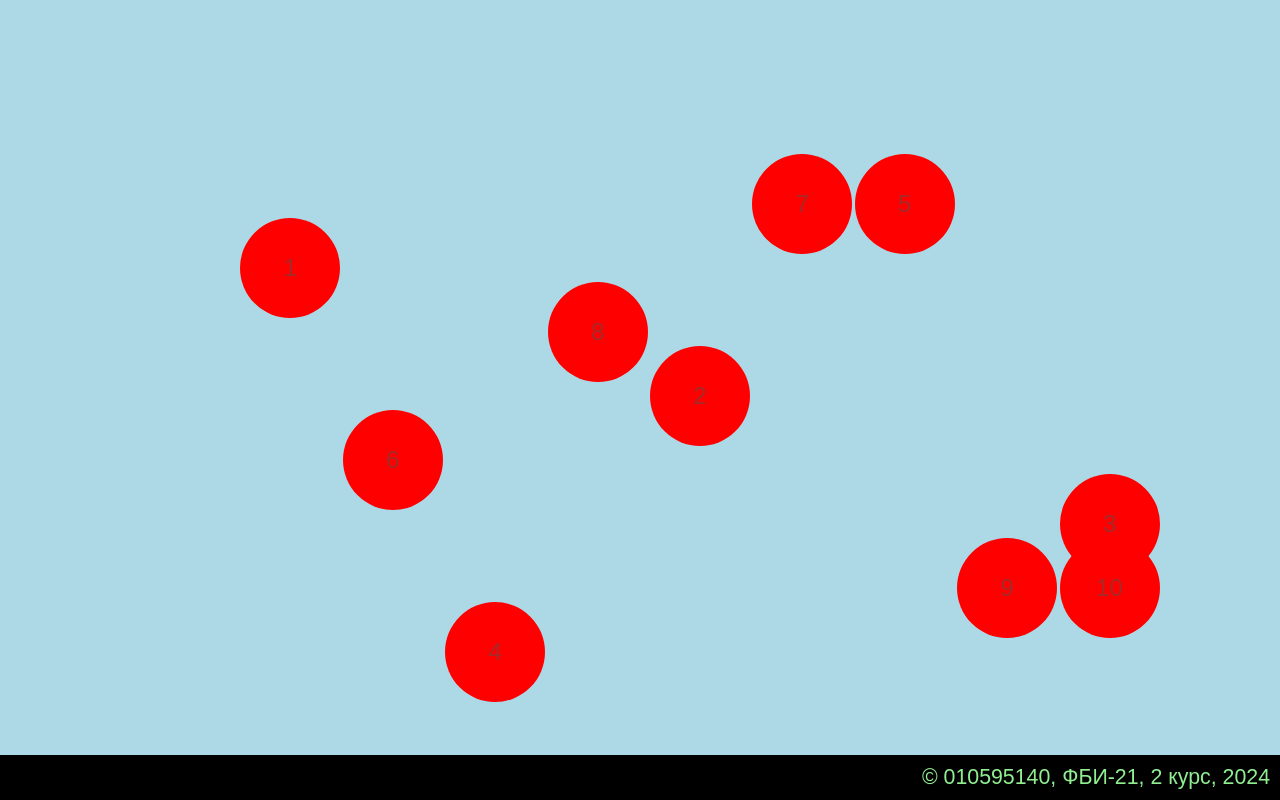
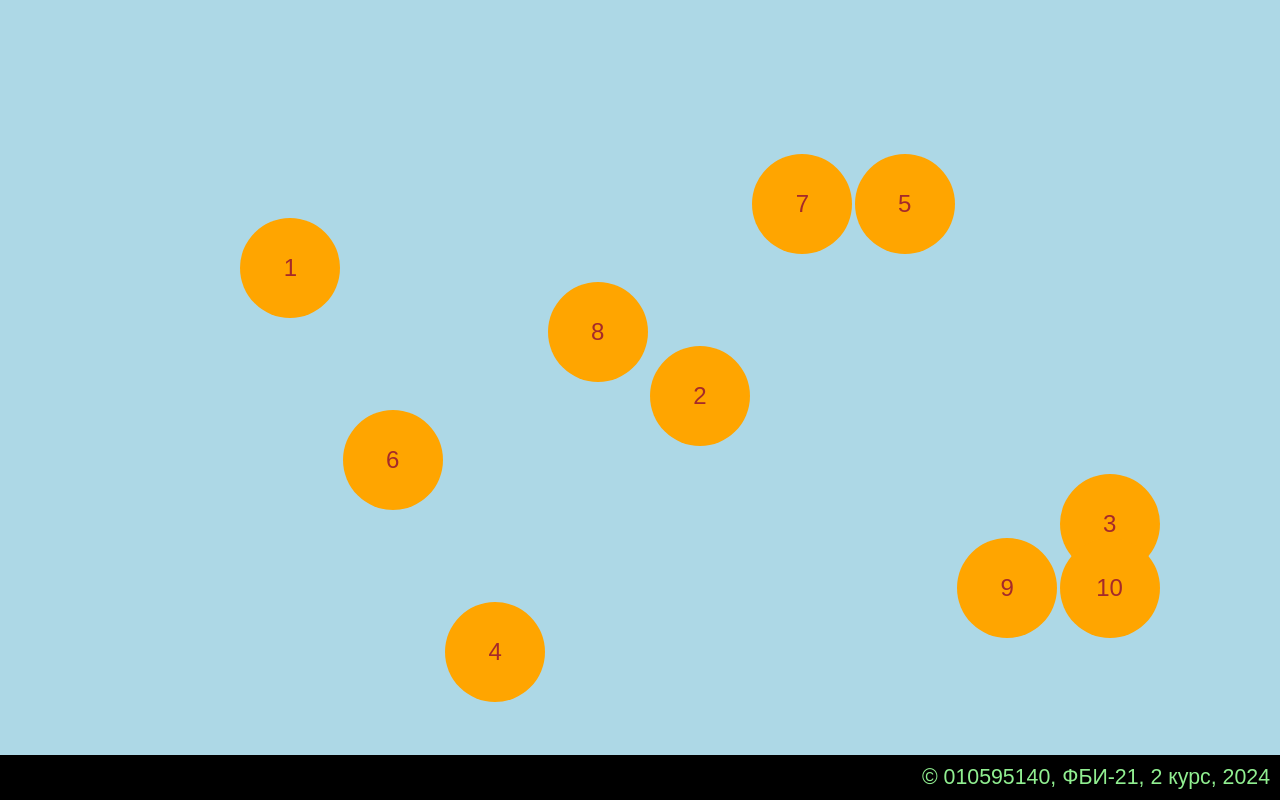
Before and after one commit to zaycevnet/web-front-labs, a plain HTML site: page lab5/circles.html in a window 1280 px wide. Drawn offline with Linux system fonts and the light colour scheme.

Commit message:
круги ада ч2

```diff
--- a/lab5/circles.html
+++ b/lab5/circles.html
@@ -14,8 +14,8 @@
       width: 100px;
       height: 100px;
       border-radius: 50%;
-      background-color: red;
-      display: inline-flex;
+      background-color: orange;
+      display: inline-flex;  /*контент внутри контейнера был флексовым, но сам контейнер вёл бы себя как инлайновый элемент */
       justify-content: center;
       align-items: center;
       font-size: 24px;
```
